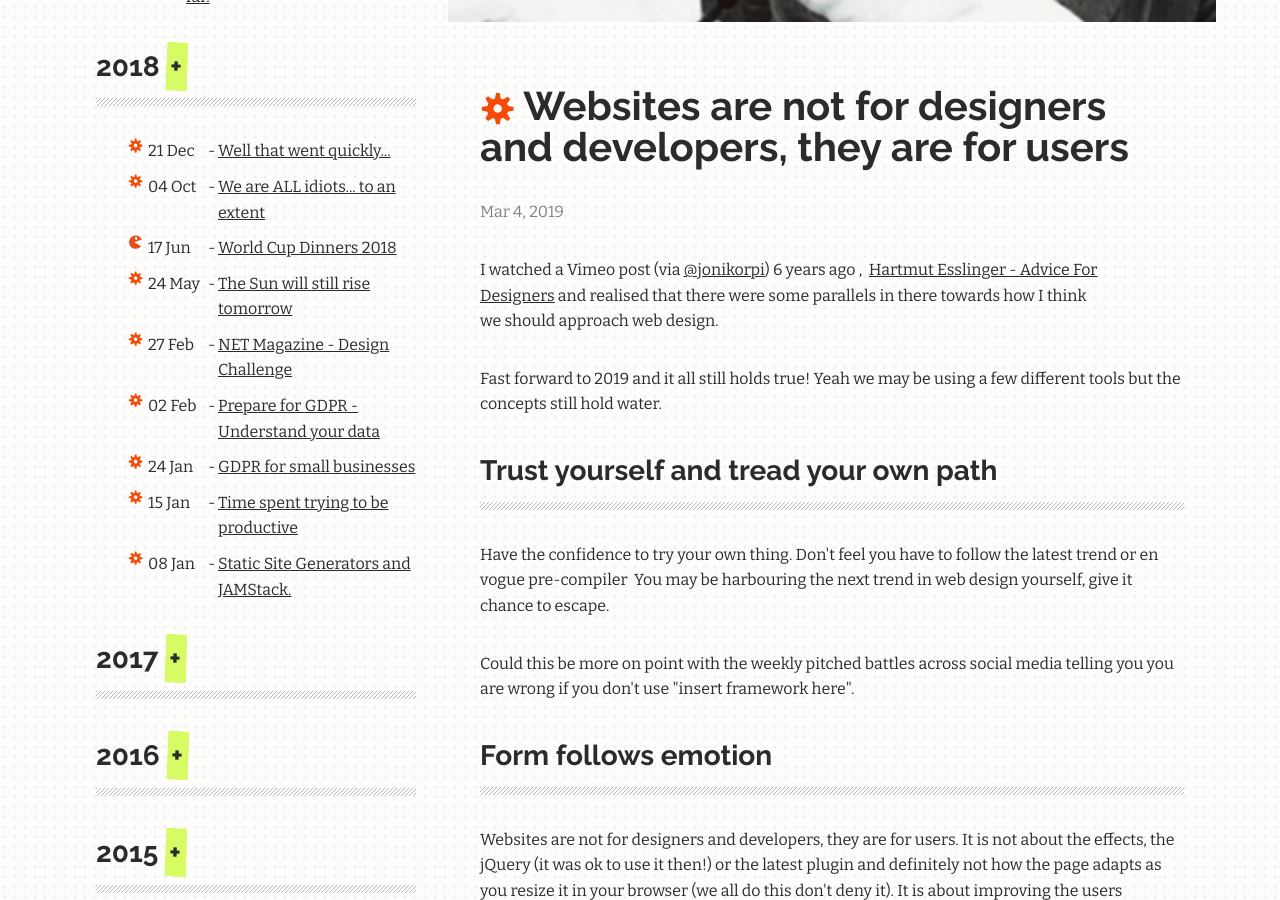
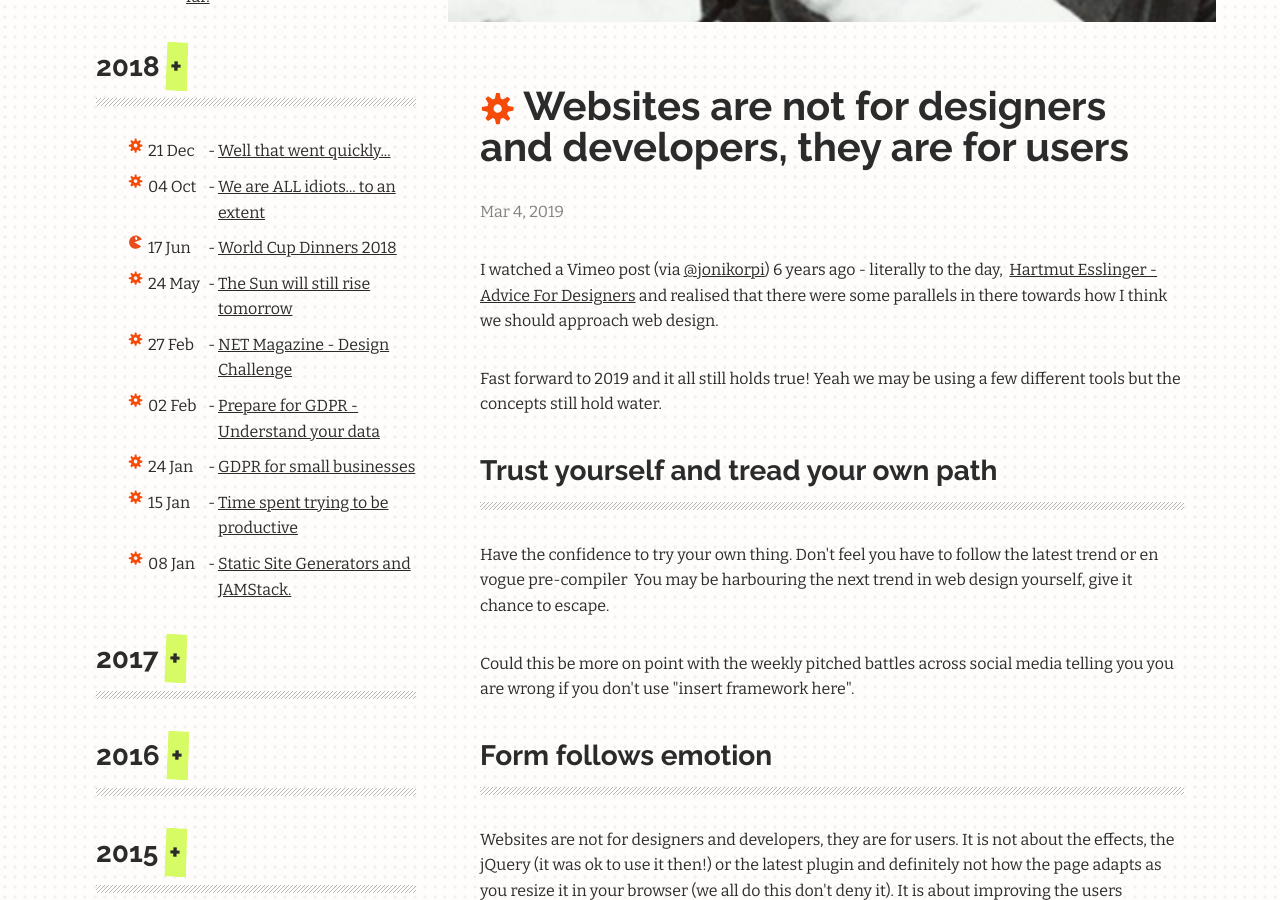
Before and after one commit to maxray/maxray.github.io, a Jekyll site: the page built from _posts/2019-03-04-websites-are-not-for-designers-and-developers-they-are-for-users.markdown, in a window 1280 px wide and 900 px high, scrolled down 528 px. Built offline with Jekyll 4.4.1, drawn with Linux system fonts in a browser that asks for light colours.

Commit message:
Updated Websites Are Not For Designers And Developers They Are For Users

```diff
--- a/_posts/2019-03-04-websites-are-not-for-designers-and-developers-they-are-for-users.markdown
+++ b/_posts/2019-03-04-websites-are-not-for-designers-and-developers-they-are-for-users.markdown
@@ -17,7 +17,7 @@ author:
 layout: post
 ---
 
-<p>I watched a Vimeo post (via <a href="https://twitter.com/jonikorpi" target="_blank">@jonikorpi</a>) 6 years ago ,  <a href="http://vimeo.com/59679411" target="_blank">Hartmut Esslinger - Advice For Designers</a> and realised that there were some parallels in there towards how I think we should approach web design.</p>
+<p>I watched a Vimeo post (via <a href="https://twitter.com/jonikorpi" target="_blank">@jonikorpi</a>) 6 years ago - literally to the day,  <a href="http://vimeo.com/59679411" target="_blank">Hartmut Esslinger - Advice For Designers</a> and realised that there were some parallels in there towards how I think we should approach web design.</p>
 <p>Fast forward to 2019 and it all still holds true! Yeah we may be using a few different tools but the concepts still hold water.<!--more-->
 <h3>Trust yourself and tread your own path</h3>
 <p>Have the confidence to try your own thing. Don't feel you have to follow the latest trend or en vogue pre-compiler  You may be harbouring the next trend in web design yourself, give it chance to escape.</p><p>Could this be more on point with the weekly pitched battles across social media telling you you are wrong if you don't use "insert framework here".</p>
```
